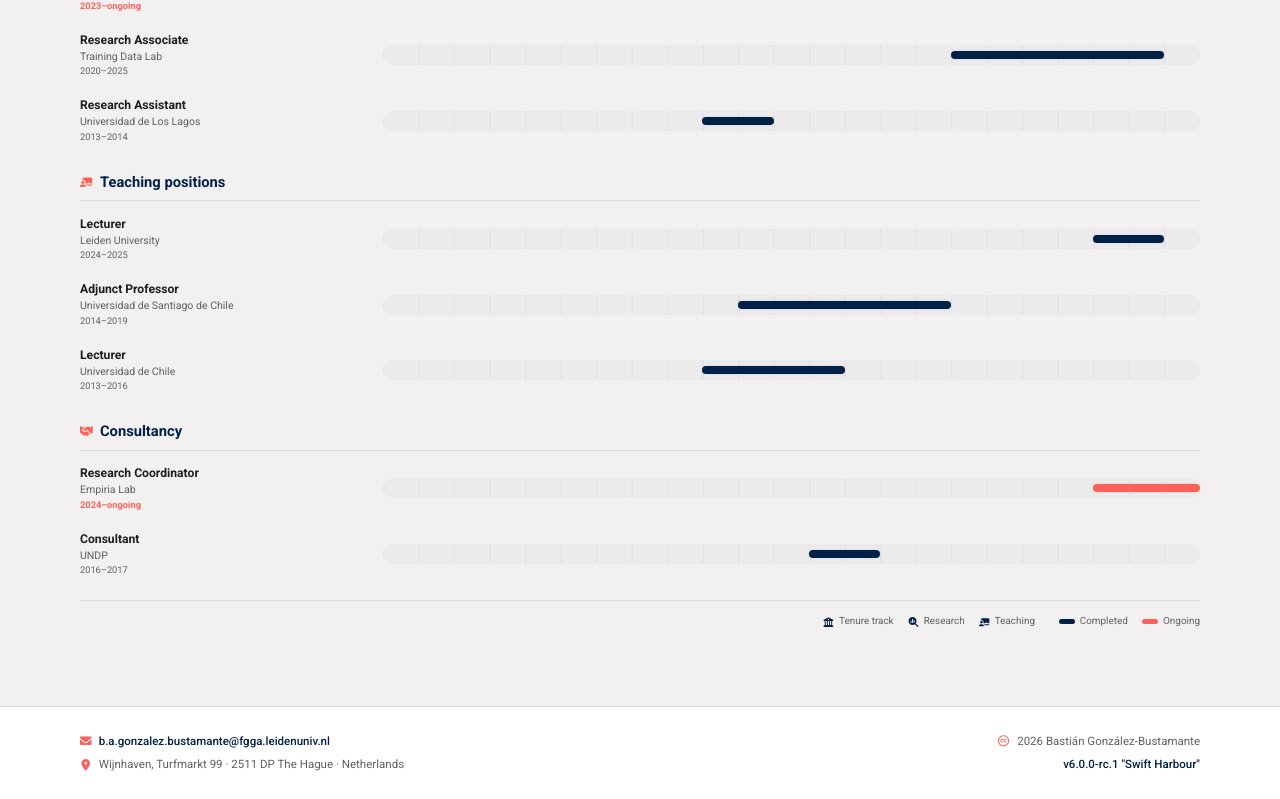
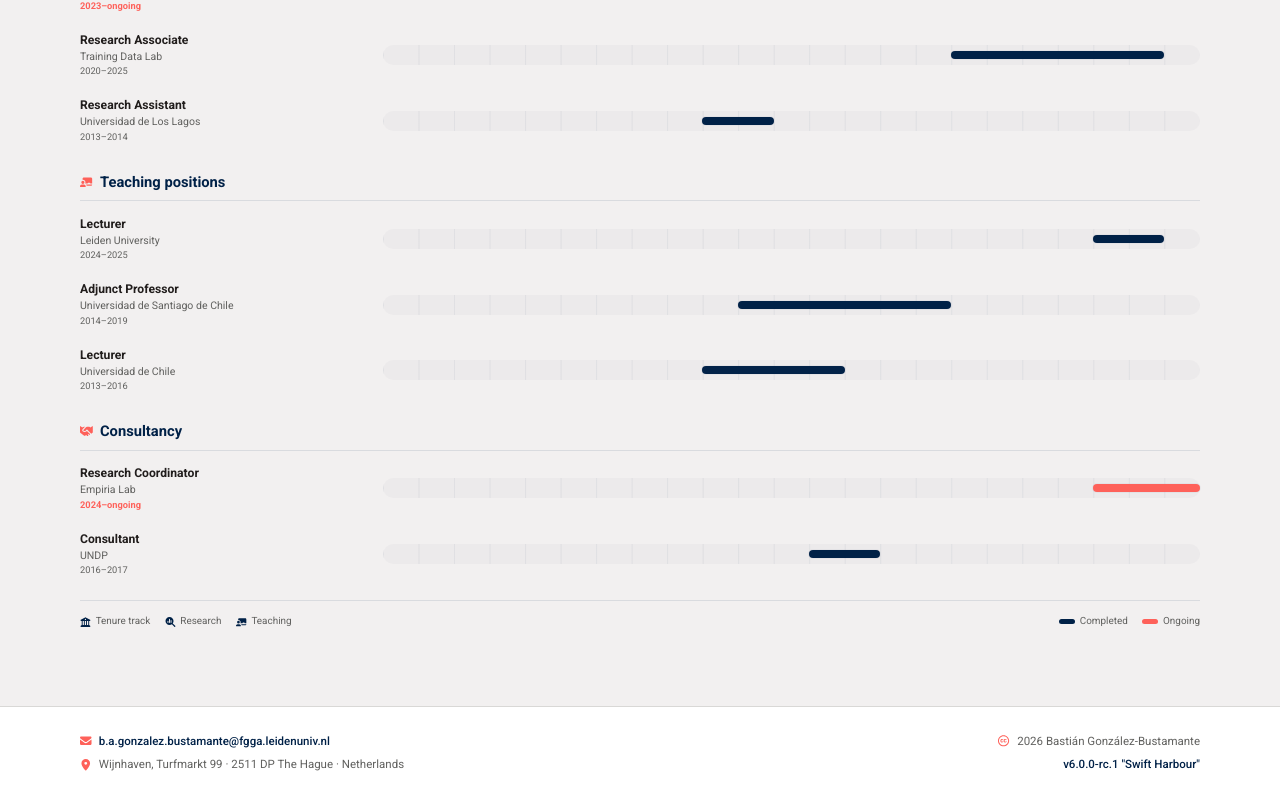
Before and after one commit to bgonzalezbustamante/academic-website, a Next.js app: page /trajectory in a window 1280 px wide. Shown: the part 1055-1854 px from the top of the page. Built offline with nearby package versions, Linux system fonts and the light colour scheme; no server answers; some icons are missing.

Commit message:
Anchor trajectory legend left and right

```diff
--- a/app/globals.css
+++ b/app/globals.css
@@ -4317,7 +4317,7 @@ h4 {
 .trajectory-legend {
   display: flex;
   align-items: flex-start;
-  justify-content: flex-end;
+  justify-content: space-between;
   gap: 1rem 1.5rem;
   flex-wrap: wrap;
   border-top: 1px solid rgba(0, 33, 71, 0.1);
@@ -4334,6 +4334,14 @@ h4 {
   gap: 0.45rem 0.9rem;
 }
 
+.trajectory-legend-types {
+  margin-right: auto;
+}
+
+.trajectory-legend-status {
+  margin-left: auto;
+}
+
 .trajectory-legend span {
   display: inline-flex;
   align-items: center;
@@ -4343,16 +4351,6 @@ h4 {
 .trajectory-legend svg {
   width: 0.68rem;
   color: var(--oxford-blue);
-}
-
-.trajectory-legend-icon-pair {
-  display: inline-flex;
-  align-items: center;
-  gap: 0.18rem;
-}
-
-.trajectory-legend-icon-pair svg {
-  width: 0.62rem;
 }
 
 
@@ -4392,6 +4390,10 @@ h4 {
     justify-content: space-between;
   }
 
+  .trajectory-legend-types {
+    margin-right: auto;
+  }
+
   .trajectory-legend-status {
     margin-left: auto;
   }
```
